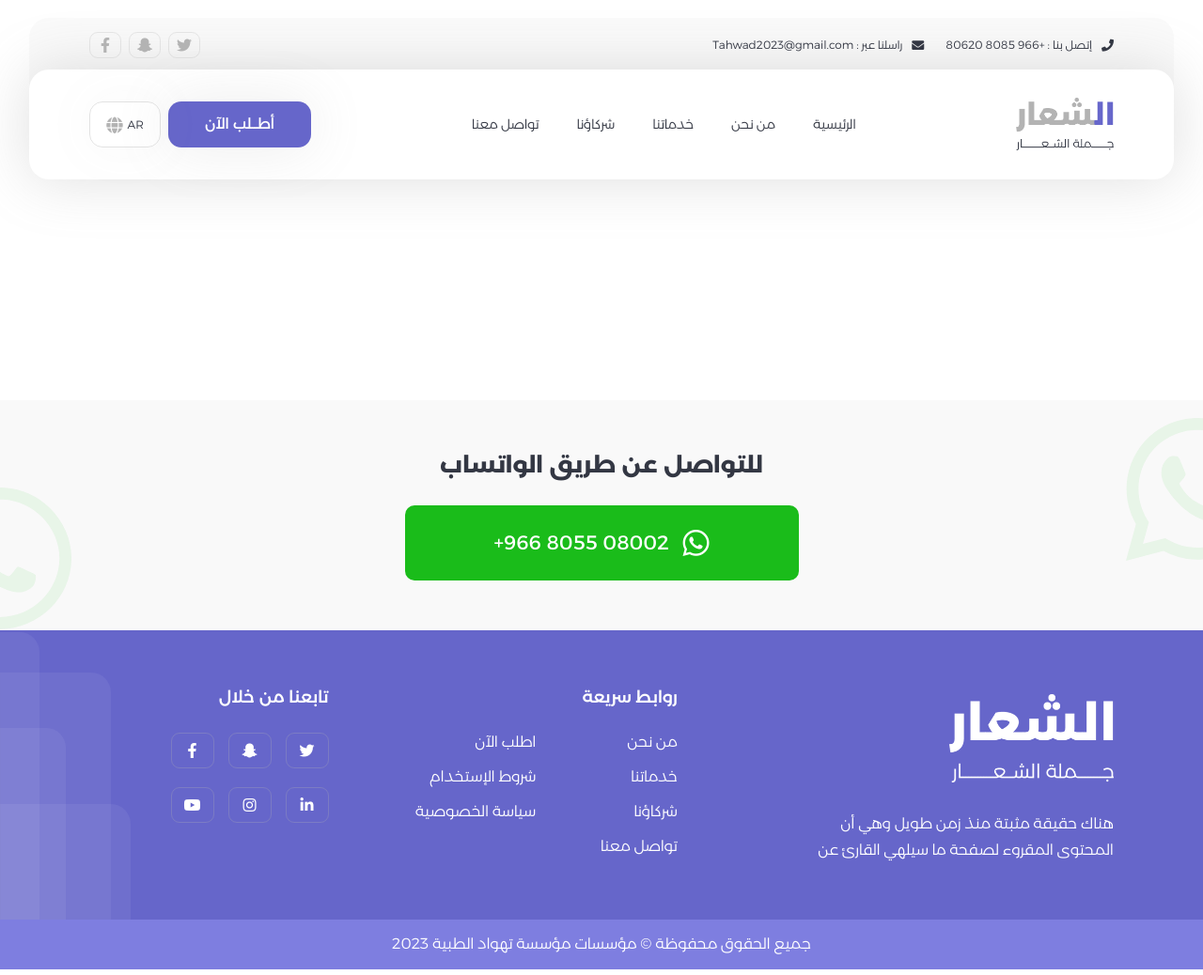
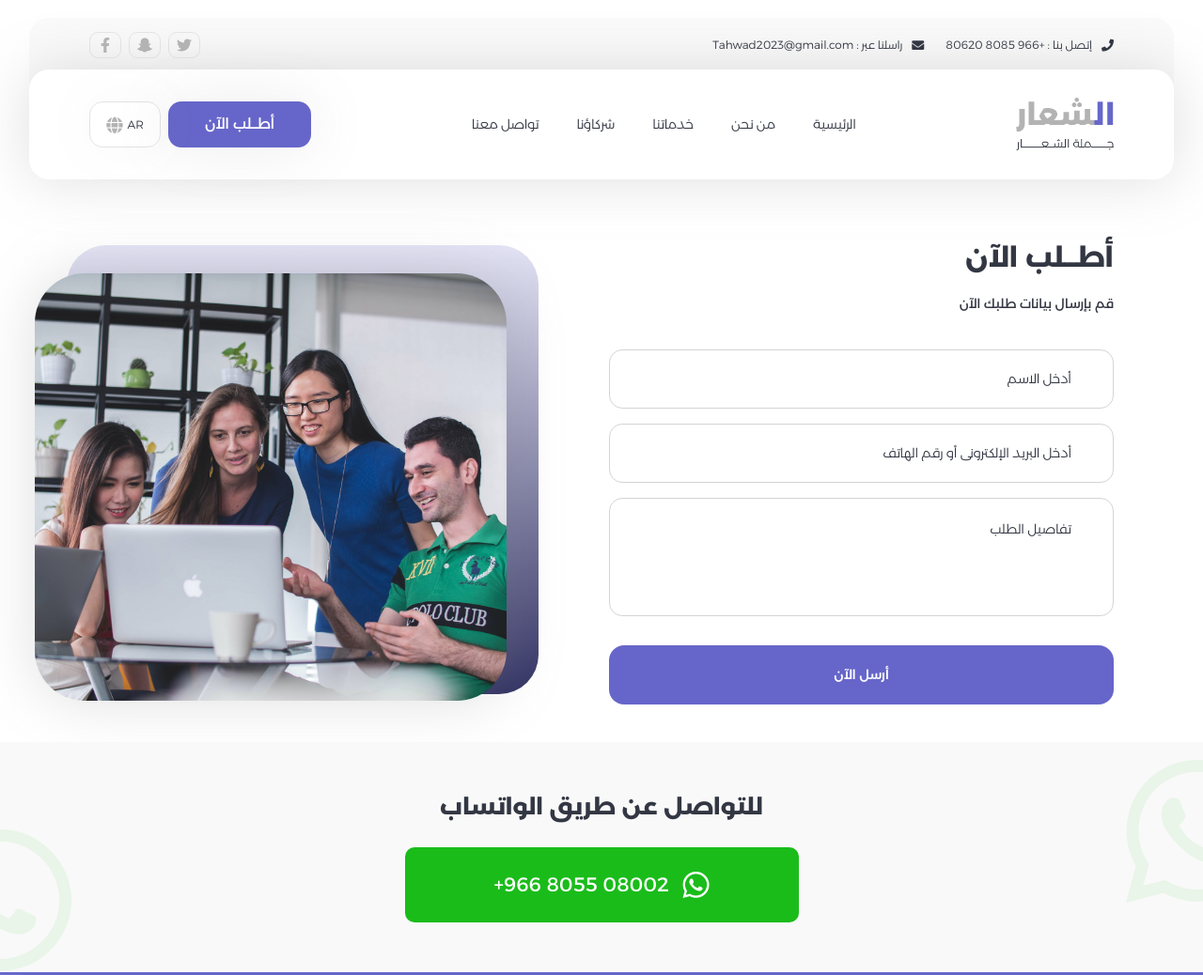
Before and after one commit to mo3az96/tahwad, a plain HTML site: page request.html in a window 1280 px wide. Shown: the top 1038 px of the page at 94% size. Drawn offline with nearby package versions, Linux system fonts and the light colour scheme.

Commit message:
set pages

```diff
--- a/css/main.css
+++ b/css/main.css
@@ -1185,8 +1185,118 @@ header {
 }
 
 .page-content {
-  padding: 255px 0 35px;
+  padding: 250px 0 40px;
   min-height: 426px;
+}
+@media (max-width: 991px) {
+  .page-content {
+    min-height: auto;
+    padding: 180px 0 40px;
+  }
+}
+
+.request-sec {
+  background-color: #fff;
+  padding: 0;
+}
+
+.request-cont .sec-head {
+  align-items: flex-start;
+}
+@media (max-width: 991px) {
+  .request-cont .sec-head {
+    align-items: center;
+  }
+}
+@media (max-width: 767px) {
+  .request-cont .sec-head {
+    margin-bottom: 30px;
+  }
+}
+
+.sec-title {
+  font-size: 30px;
+  color: #333743;
+  font-weight: 700;
+  position: relative;
+  transform: perspective(1px);
+  line-height: 1.2334;
+  margin: 0;
+}
+@media (max-width: 767px) {
+  .sec-title {
+    font-size: 25px;
+  }
+}
+.sec-title:after {
+  content: url(../images/title.svg);
+  position: absolute;
+  bottom: -10px;
+  inset-inline-start: -39px;
+  z-index: -1;
+}
+.request-cont .sec-title:after {
+  display: none;
+}
+@media (max-width: 991px) {
+  .request-cont .sec-title:after {
+    display: block;
+  }
+}
+
+.request-cont {
+  display: grid;
+  grid-template-columns: 1fr 1fr;
+  gap: 16px;
+}
+@media (max-width: 991px) {
+  .request-cont {
+    grid-template-columns: 1fr;
+    justify-content: center;
+  }
+}
+
+.request-form {
+  padding-top: 5px;
+}
+@media (max-width: 991px) {
+  .request-form {
+    width: 100%;
+    max-width: 500px;
+    margin: auto;
+  }
+}
+
+.request-img {
+  display: flex;
+  align-items: center;
+  justify-content: flex-end;
+  -webkit-margin-end: -24px;
+          margin-inline-end: -24px;
+  position: relative;
+}
+@media (max-width: 991px) {
+  .request-img {
+    display: none;
+  }
+}
+.request-img img {
+  position: absolute;
+  top: 41px;
+  inset-inline-end: -34px;
+  width: 502px;
+  height: 455px;
+  box-shadow: 0px 0px 60px rgba(138, 136, 136, 0.2705882353);
+  border-radius: 53px;
+  -o-object-fit: cover;
+     object-fit: cover;
+}
+.request-img::after {
+  content: "";
+  width: 502px;
+  height: 478px;
+  background: linear-gradient(180deg, rgba(102, 102, 202, 0.1803921569) 0%, #333365 100%);
+  border-radius: 42px;
 }
 
 .whats-sec {
--- a/request.html
+++ b/request.html
@@ -133,7 +133,46 @@
     <!-- End Header -->
 
     <!-- Start Page Content -->
-    <section class="page-content"></section>
+    <section class="page-content">
+      <div class="request-sec">
+        <div class="container">
+          <div class="request-cont">
+            <div class="request-form">
+              <div class="sec-head">
+                <h2 class="sec-title">أطــلب الآن</h2>
+                <p class="sec-desc">قم بإرسال بيانات طلبك الآن</p>
+              </div>
+              <form>
+                <div class="from-group">
+                  <input
+                    type="text"
+                    placeholder="أدخل الاسم"
+                    class="custom-input"
+                  />
+                </div>
+                <div class="from-group">
+                  <input
+                    type="text"
+                    placeholder="أدخل البريد الإلكتروني أو رقم الهاتف"
+                    class="custom-input"
+                  />
+                </div>
+                <div class="from-group">
+                  <textarea
+                    placeholder="تفاصيل الطلب"
+                    class="custom-input"
+                  ></textarea>
+                </div>
+                <button class="submit-btn">أرسل الآن</button>
+              </form>
+            </div>
+            <div class="request-img">
+              <img src="images/request.jpg" class="img-fluid" />
+            </div>
+          </div>
+        </div>
+      </div>
+    </section>
     <!-- End Page Content -->
 
     <!-- Start Whats -->
```
